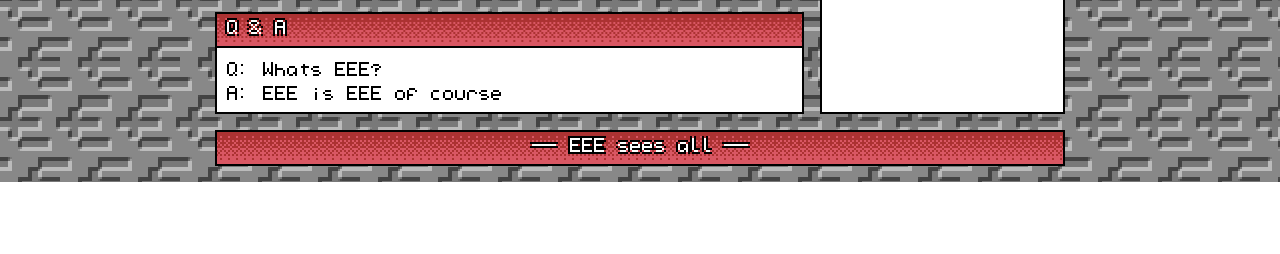
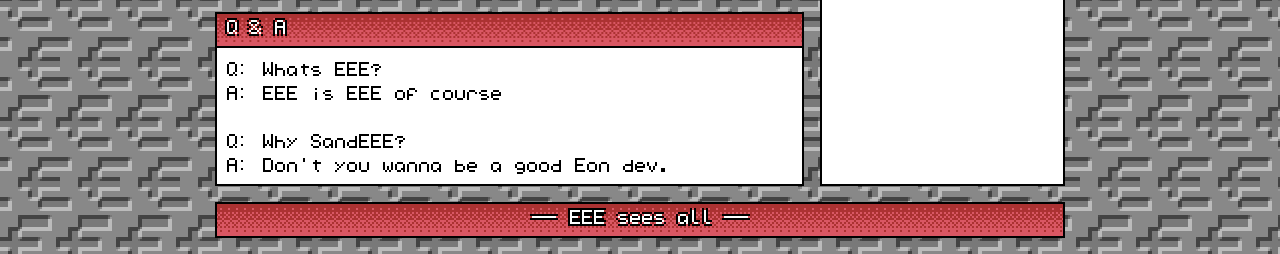
Before and after one commit to bob16795/sandeee.org, a plain HTML site: page index.html in a window 1280 px wide. Shown: the part 861-1115 px from the top of the page. Before the commit the page ends 1043 px from the top, so only its background shows below. Drawn offline with Linux system fonts and the light colour scheme.

Commit message:
update changelog & qna

```diff
--- a/index.html
+++ b/index.html
@@ -38,6 +38,9 @@
                     </div>
                     <p>Q: Whats EEE?</p>
                     <p>A: EEE is EEE of course</p>
+                    <br/>
+                    <p>Q: Why SandEEE?</p>
+                    <p>A: Don't you wanna be a good Eon dev.</p>
                 </div>
             </main>
             <aside>
```
Also changed, not shown: 1 other file.
